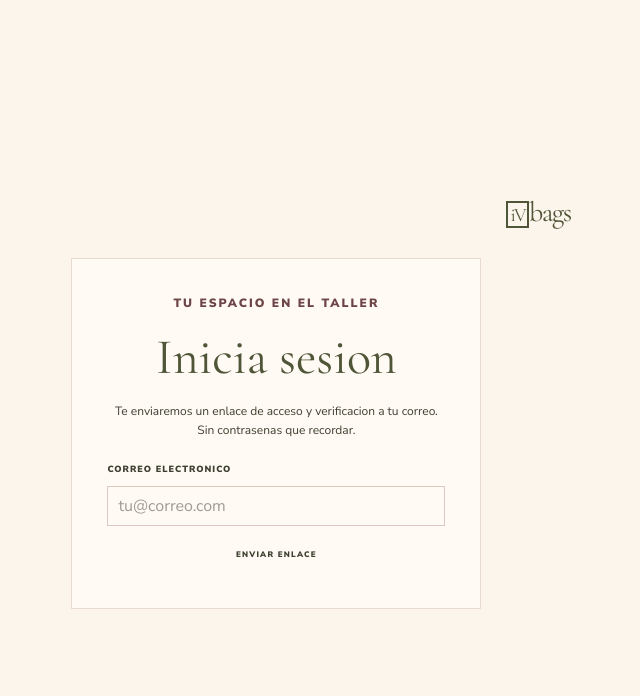
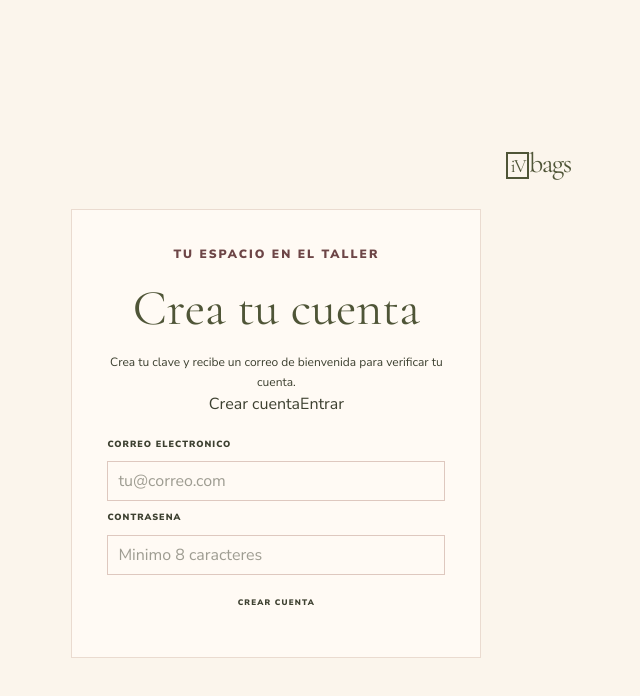
Before and after one commit to xcastazz/ivbags, a Next.js app: page /iniciar-sesion in a window 1280 px wide. Shown: the top 696 px of the page, without its empty margins (319-959 px from the left). Built offline with nearby package versions, Linux system fonts and the light colour scheme.

Commit message:
Add verified account onboarding

```diff
--- a/src/app/auth/callback/route.ts
+++ b/src/app/auth/callback/route.ts
@@ -3,7 +3,7 @@ import { createClient } from "@/lib/supabase/server";
 
 export async function GET(request: NextRequest) {
   const code = request.nextUrl.searchParams.get("code");
-  const next = request.nextUrl.searchParams.get("next")?.startsWith("/") ? request.nextUrl.searchParams.get("next")! : "/cuenta";
+  const next = request.nextUrl.searchParams.get("next")?.startsWith("/") ? request.nextUrl.searchParams.get("next")! : "/cuenta/completar-perfil";
 
   if (code) {
     const supabase = await createClient();
--- /dev/null
+++ b/src/app/cuenta/completar-perfil/page.tsx
@@ -0,0 +1,37 @@
+"use client";
+
+import { FormEvent, useEffect, useState } from "react";
+import Link from "next/link";
+import { useRouter } from "next/navigation";
+import { createClient } from "@/lib/supabase/browser";
+
+export default function CompleteProfilePage() {
+  const router = useRouter();
+  const [name, setName] = useState("");
+  const [phone, setPhone] = useState("");
+  const [status, setStatus] = useState<string | null>(null);
+
+  useEffect(() => {
+    createClient().auth.getUser().then(({ data: { user } }) => {
+      if (!user) router.push("/iniciar-sesion");
+      setName(user?.user_metadata.full_name ?? "");
+      setPhone(user?.user_metadata.phone ?? "");
+    });
+  }, [router]);
+
+  async function saveProfile(event: FormEvent<HTMLFormElement>) {
+    event.preventDefault();
+    const supabase = createClient();
+    setStatus("Guardando tus datos...");
+    const { data: { user } } = await supabase.auth.getUser();
+    if (!user) return setStatus("Tu sesion expiro. Inicia sesion de nuevo.");
+
+    const { error: authError } = await supabase.auth.updateUser({ data: { full_name: name, phone } });
+    if (authError) return setStatus(authError.message);
+    const { error: profileError } = await supabase.from("profiles").update({ full_name: name, phone }).eq("id", user.id);
+    if (profileError) return setStatus(profileError.message);
+    router.push("/");
+  }
+
+  return <main className="auth-page"><Link className="brand" href="/"><span className="brand-mark">iV</span>bags</Link><section className="auth-panel"><p className="eyebrow">bienvenida al taller</p><h1>Cuéntanos de ti</h1><p>Tu correo ya esta verificado. Completa estos datos para seguir creando tu pieza.</p><form onSubmit={saveProfile}><label htmlFor="name">Nombre completo</label><input id="name" required value={name} onChange={(event) => setName(event.target.value)} placeholder="Tu nombre" /><label htmlFor="phone">Telefono</label><input id="phone" type="tel" required value={phone} onChange={(event) => setPhone(event.target.value)} placeholder="300 000 0000" /><button className="button button-solid" type="submit">Guardar y continuar</button></form>{status && <p className="auth-status" role="status">{status}</p>}</section></main>;
+}
--- a/src/app/iniciar-sesion/page.tsx
+++ b/src/app/iniciar-sesion/page.tsx
@@ -2,20 +2,36 @@
 
 import { FormEvent, useState } from "react";
 import Link from "next/link";
+import { useRouter } from "next/navigation";
 import { createClient } from "@/lib/supabase/browser";
 
 export default function SignInPage() {
+  const router = useRouter();
+  const [mode, setMode] = useState<"register" | "login">("register");
   const [email, setEmail] = useState("");
+  const [password, setPassword] = useState("");
   const [status, setStatus] = useState<string | null>(null);
 
-  async function signIn(event: FormEvent<HTMLFormElement>) {
+  async function submit(event: FormEvent<HTMLFormElement>) {
     event.preventDefault();
-    setStatus("Enviando enlace seguro...");
-    const { error } = await createClient().auth.signInWithOtp({
+    const supabase = createClient();
+    if (mode === "login") {
+      setStatus("Iniciando sesion...");
+      const { error } = await supabase.auth.signInWithPassword({ email, password });
+      if (error) return setStatus(error.message);
+      router.push("/cuenta/completar-perfil");
+      return;
+    }
+
+    setStatus("Creando tu cuenta...");
+    const { data, error } = await supabase.auth.signUp({
       email,
-      options: { emailRedirectTo: `${window.location.origin}/auth/callback` },
+      password,
+      options: { emailRedirectTo: `${window.location.origin}/auth/callback?next=/cuenta/completar-perfil` },
     });
-    setStatus(error ? error.message : "Revisa tu correo para confirmar el inicio de sesion.");
+    if (error) return setStatus(error.message);
+    if (data.session) return router.push("/cuenta/completar-perfil");
+    setStatus("Te enviamos un correo de bienvenida. Abre el enlace para verificar tu cuenta y completar tu perfil.");
   }
 
   return (
@@ -23,12 +39,15 @@ export default function SignInPage() {
       <Link className="brand" href="/" aria-label="Volver a ivbags"><span className="brand-mark">iV</span>bags</Link>
       <section className="auth-panel">
         <p className="eyebrow">tu espacio en el taller</p>
-        <h1>Inicia sesion</h1>
-        <p>Te enviaremos un enlace de acceso y verificacion a tu correo. Sin contrasenas que recordar.</p>
-        <form onSubmit={signIn}>
+        <h1>{mode === "register" ? "Crea tu cuenta" : "Inicia sesion"}</h1>
+        <p>{mode === "register" ? "Crea tu clave y recibe un correo de bienvenida para verificar tu cuenta." : "Ingresa con el correo y la clave que elegiste."}</p>
+        <div className="auth-toggle" role="tablist" aria-label="Acceso a cuenta"><button type="button" className={mode === "register" ? "active" : ""} onClick={() => { setMode("register"); setStatus(null); }}>Crear cuenta</button><button type="button" className={mode === "login" ? "active" : ""} onClick={() => { setMode("login"); setStatus(null); }}>Entrar</button></div>
+        <form onSubmit={submit}>
           <label htmlFor="email">Correo electronico</label>
           <input id="email" type="email" required value={email} onChange={(event) => setEmail(event.target.value)} placeholder="tu@correo.com" />
-          <button className="button button-solid" type="submit">Enviar enlace</button>
+          <label htmlFor="password">Contrasena</label>
+          <input id="password" type="password" minLength={8} required value={password} onChange={(event) => setPassword(event.target.value)} placeholder="Minimo 8 caracteres" />
+          <button className="button button-solid" type="submit">{mode === "register" ? "Crear cuenta" : "Entrar"}</button>
         </form>
         {status && <p className="auth-status" role="status">{status}</p>}
       </section>
```
Also changed, not shown: 1 other file (tests, documents, lock files or other folders).
